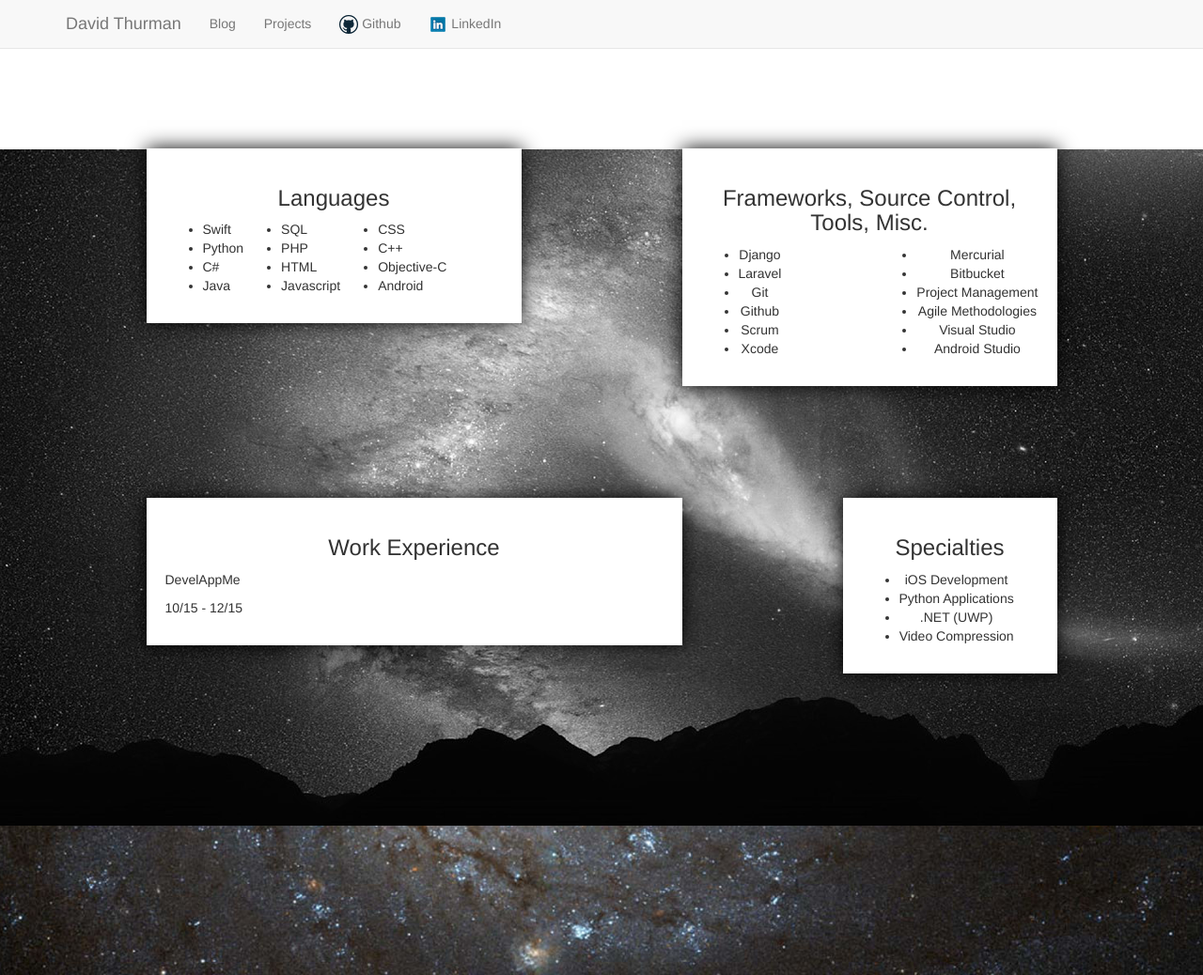
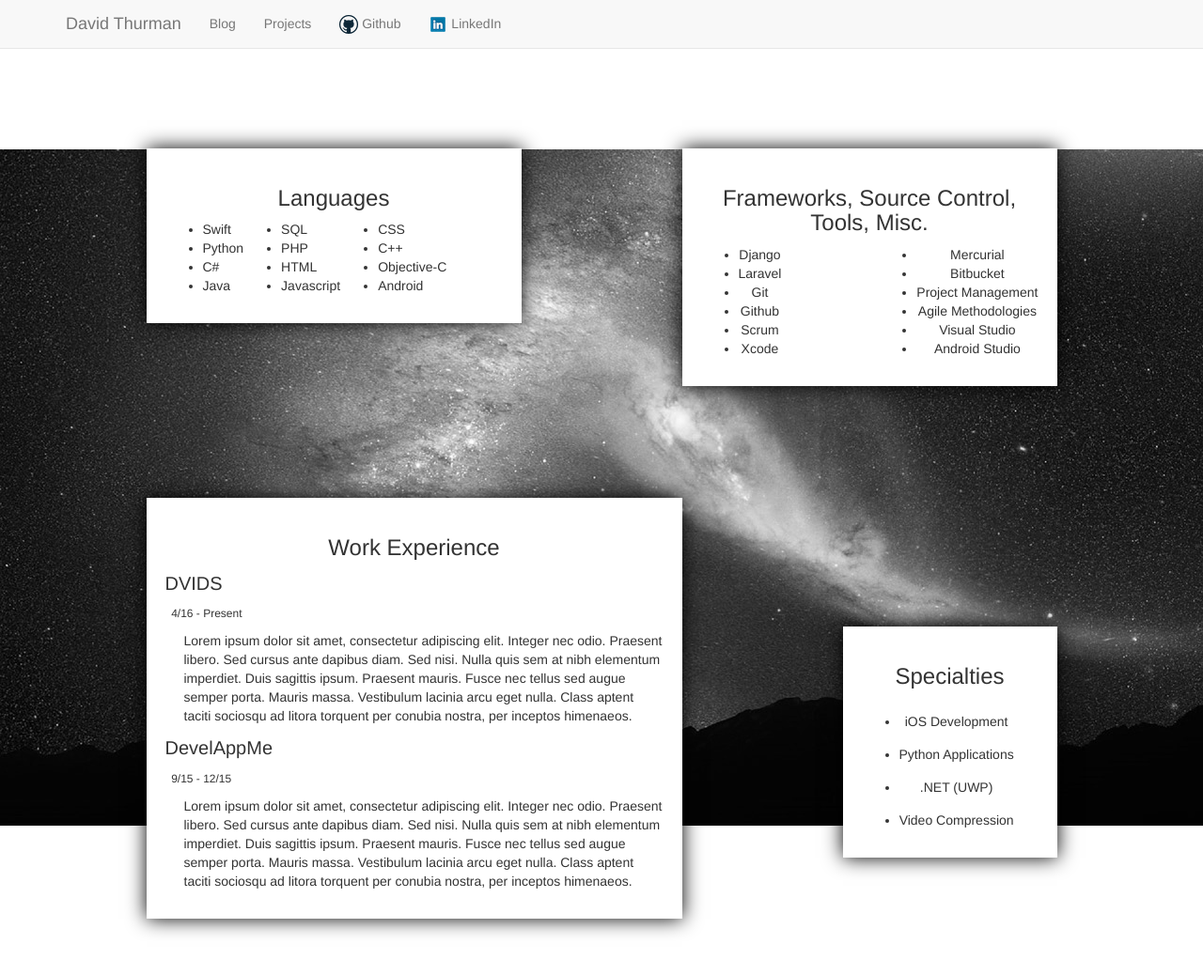
Before and after one commit to davidthurman/My-Website, a Django app: page / in a window 1280 px wide. Shown: the whole page at 94% size. Run offline with Django 3.2, Linux system fonts and the light colour scheme; some libraries are stand-ins or nearby versions.

Commit message:
More updates

```diff
--- a/blog/static/css/index.css
+++ b/blog/static/css/index.css
@@ -87,43 +87,10 @@ html {
 	float: left;
 }
 
-.skillsSections {
-	float:left;
-	width: 38%;
-	height: 100%;
+p.workExperienceJob {
+  font-size: 32px !important;
 }
-
-.specialtySection {
-	float:left;
-	width: 24%;
-	height: 100%;
-}
-
-.aboutMeSections {
-	float:left;
-	width: 33%;
-	height: 100%;
-}
-
-.personalSections {
-	float:left;
-	width: 25%;
-	height: 100%;
-}
-
-.music{
-  background-color: #ccccff;
-}
-
-.panelTitle {
-	font-family: inherit;
-	font-weight: 500;
-	line-height: 1.1;
-	margin-top: 0;
-	margin-bottom: 0;
-	font-size: 16px;
-}
-p.workExperienceJob {
+#x {
   font-size: 32px;
 }
 .workExperienceTime {
--- a/blog/templates/blog/index.html
+++ b/blog/templates/blog/index.html
@@ -67,19 +67,24 @@
 <div style="display:block;margin:0 auto;">
 	<div class="contentWrapper" style="float:left;display:inline-block; width:50%; margin:3% 7.5%;">
 		<h3 style="text-align: center">Work Experience</h3>
-		<p class="workExperienceJob">DevelAppMe</p>
-		<p>10/15 - 12/15</p>
+		<p style="font-size: 20px;">DVIDS</p>
+		<p style="font-size: 12px;">&nbsp;&nbsp;4/16 - Present</p>
+		<p style="margin-left: 20px;">Lorem ipsum dolor sit amet, consectetur adipiscing elit. Integer nec odio. Praesent libero. Sed cursus ante dapibus diam. Sed nisi. Nulla quis sem at nibh elementum imperdiet. Duis sagittis ipsum. Praesent mauris. Fusce nec tellus sed augue semper porta. Mauris massa. Vestibulum lacinia arcu eget nulla. Class aptent taciti sociosqu ad litora torquent per conubia nostra, per inceptos himenaeos. </p>
+
+		<p style="font-size: 20px;">DevelAppMe</p>
+		<p style="font-size: 12px;">&nbsp;&nbsp;9/15 - 12/15</p>
+		<p style="margin-left: 20px;">Lorem ipsum dolor sit amet, consectetur adipiscing elit. Integer nec odio. Praesent libero. Sed cursus ante dapibus diam. Sed nisi. Nulla quis sem at nibh elementum imperdiet. Duis sagittis ipsum. Praesent mauris. Fusce nec tellus sed augue semper porta. Mauris massa. Vestibulum lacinia arcu eget nulla. Class aptent taciti sociosqu ad litora torquent per conubia nostra, per inceptos himenaeos. </p>
 
 	</div>
-	<div class="contentWrapper" style = "float:left;display:inline-block; width:20%; margin:3% 7.5%;">
+	<div class="contentWrapper" style = "float:left;display:inline-block; width:20%; margin:15% 7.5%;">
 		<h3 style="text-align: center">Specialties</h3>
 		<div style="text-align: center">
 			<div class="skillsList" style="float:left">
-				<ul>
-					<li>iOS Development</li>
-					<li>Python Applications</li>
-					<li>.NET (UWP)</li>
-					<li>Video Compression</li>
+				<ul >
+					<li style="margin-top: 15px">iOS Development</li>
+					<li style="margin-top: 15px">Python Applications</li>
+					<li style="margin-top: 15px">.NET (UWP)</li>
+					<li style="margin-top: 15px">Video Compression</li>
 				</ul>
 			</div>
 		</div>
```
